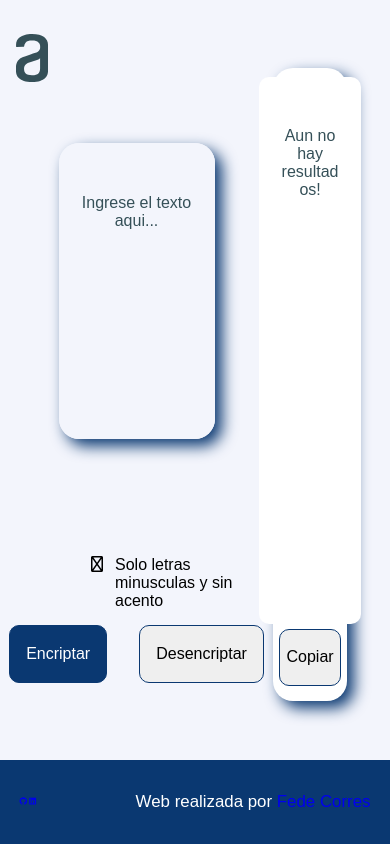
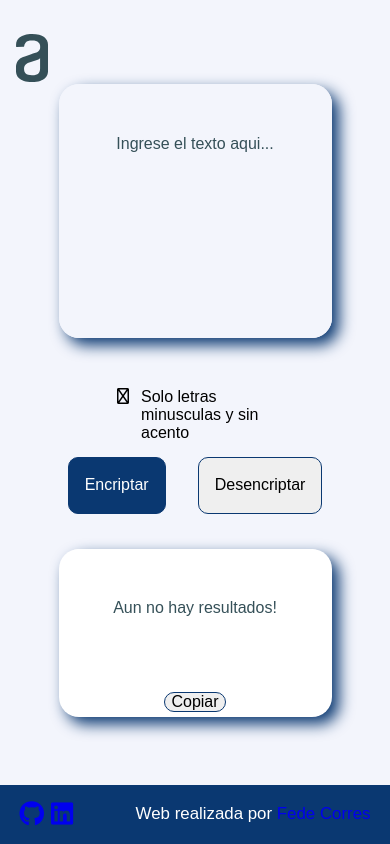
Before and after one commit to FedeCorres/Encriptador, a plain HTML site: page index.html in a window 390 px wide. Drawn offline with Linux system fonts and the light colour scheme.

Commit message:
Arreglo del responsive para dispositivos moviles

```diff
--- a/style.css
+++ b/style.css
@@ -146,9 +146,9 @@ button{
 }
 
 #resultado textarea {
-    width: 16vw;
+    width: 10vw;
     height: 60vh;
-    border-radius: 10px;
+    border-radius: 20px;
     resize: none;
     border: none;
     outline:none;
@@ -205,5 +205,60 @@ a:visited {
     margin-right: 10vw;
 }
 #iconos-footer{
-    font-size: 2vw;
+    font-size: 3vh;
 }
+
+@media only screen and (max-width: 768px){
+    #section-botones {
+        position: absolute;
+        left: 30vw;
+        top: 50vh;
+        background: #F3F5FC;
+    }
+
+    #text-area {
+        position: absolute;
+        left: 15vw;
+        top: 10vh;
+        width: 70vw;
+        height: 30vh;
+        box-shadow: 7px 7px 15px #0A3871;
+        border-radius: 20px;
+    }
+    #resultado{
+        left: 15vw;
+        top: 65vh;
+        width: 70vw;
+        height: 20vh;
+    }
+
+    #resultado textarea {
+        width: 55vw;
+        height: 60vh;
+        border-radius: 10px;
+        resize: none;
+        border: none;
+        outline:none;
+        padding: 20px;
+        color: #355058;
+        font-family: 'Montserrat', sans-serif;
+        font-size: 100%;
+        background-color: #FFFFFF;
+    }
+    .info {
+        margin-left: 0px;
+        margin-bottom: 15px;
+        padding-left: 0px;
+        font-size: 1rem;
+    }
+    .info p{
+        padding-left: 12px;
+        font-size: 1rem;
+    }
+
+    footer{
+        width: 100%;
+        height: 7vh;
+        font-size: 2vh;
+    }
+}
```
